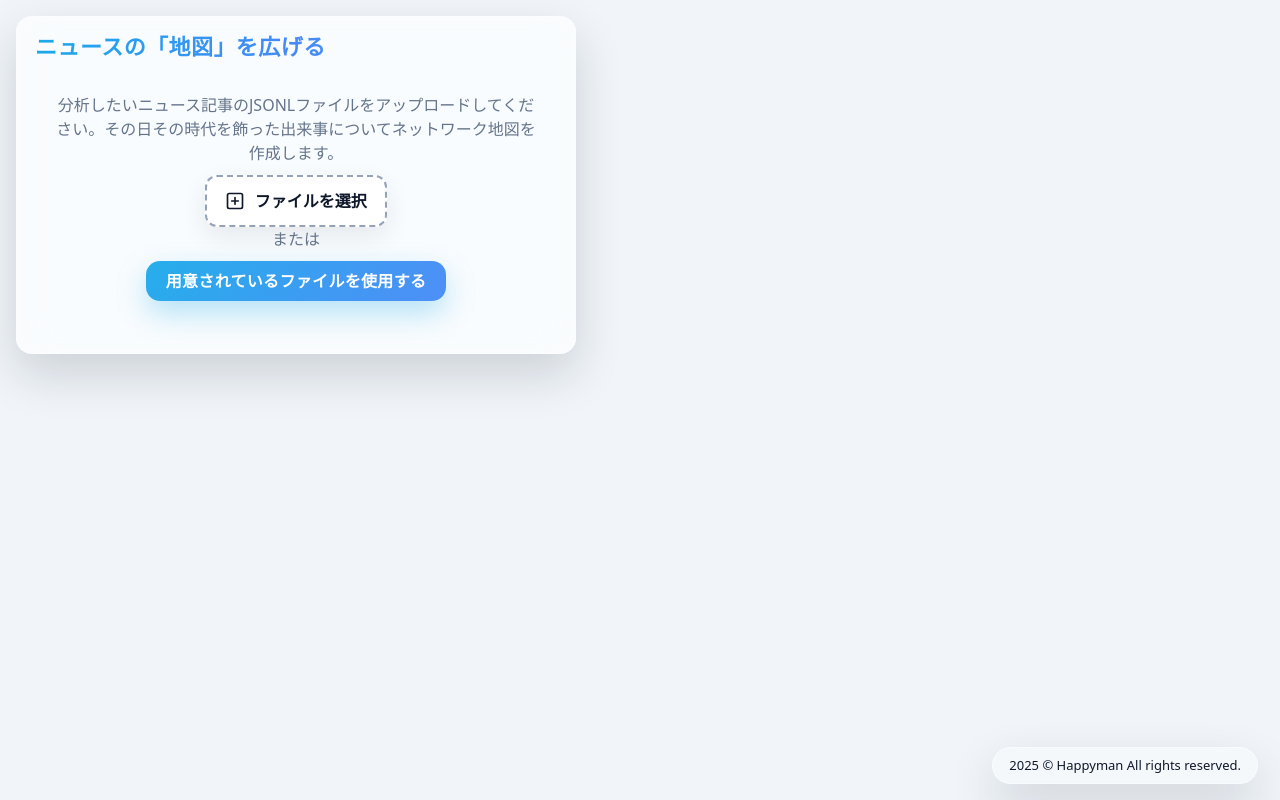
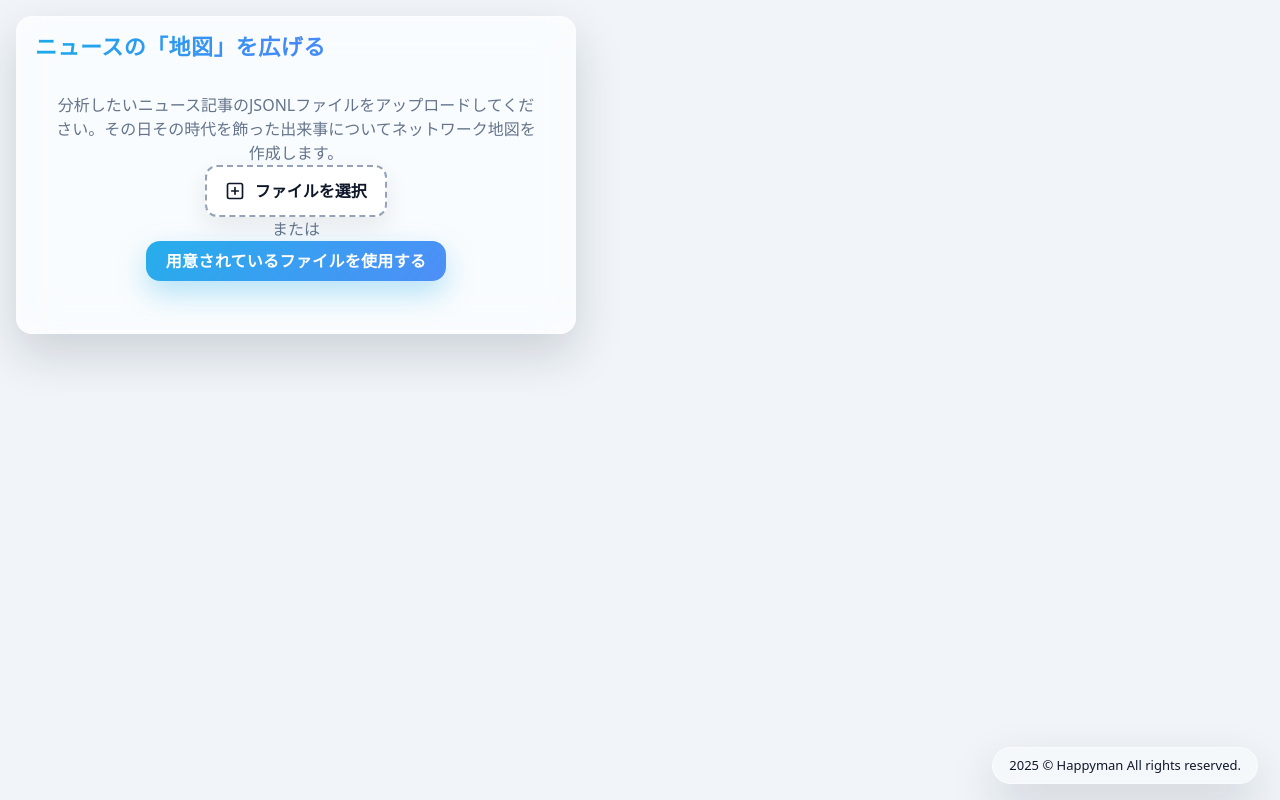
Before and after one commit to Igaki12/News-network-UI-demo, a React app: page / in a window 1280 px wide. Built offline with nearby package versions, Linux system fonts and the light colour scheme; the HTML template or start-up script is replaced by a standard one.

Commit message:
Fix file upload area paragraph margin in theme
Updated the margin for '.file-upload-area p' from '0 0 10px 0' to '0 0 0 0' in the theme configuration. Also updated the docs assets and HTML to reference the new build output.

```diff
--- a/src/theme.ts
+++ b/src/theme.ts
@@ -88,7 +88,7 @@ export const theme = extendTheme({
         padding: '20px',
       },
       '.file-upload-area p': {
-        margin: '0 0 10px 0',
+        margin: '0 0 0 0',
         color: 'var(--muted)',
       },
       '.file-label': {
```
Also changed, not shown: 2 other files (tests, documents, lock files or other folders).
